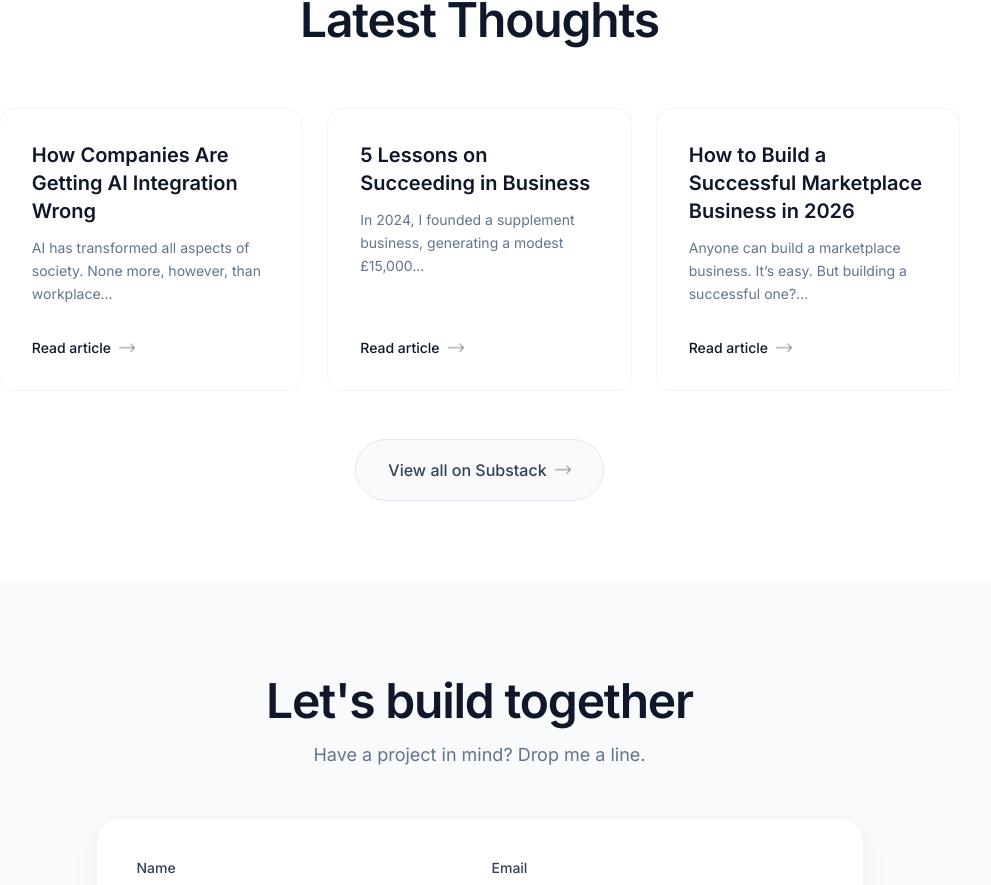
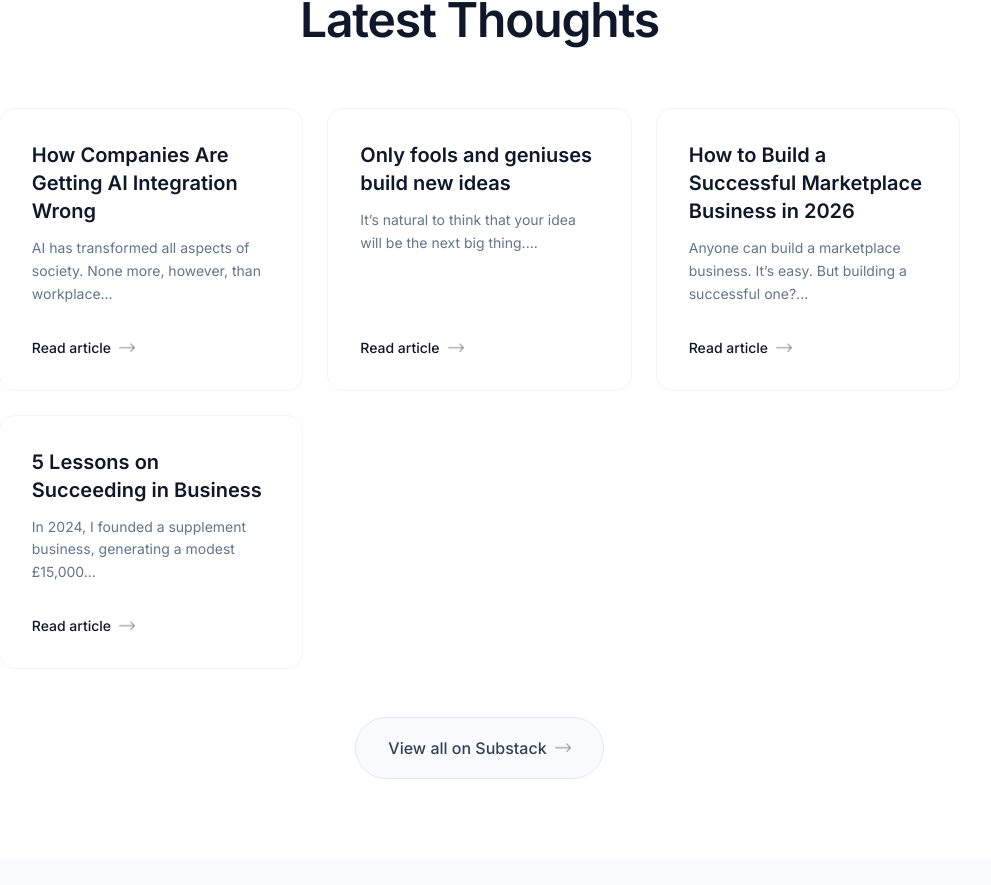
Before and after one commit to jmkenyon/joshmkenyon, a Next.js app: page / in a window 1280 px wide. Shown: the part 2631-3516 px from the top of the page, without its empty margins (153-1144 px from the left). Built offline with nearby package versions, Linux system fonts and the light colour scheme.

Commit message:
update substack link

```diff
--- a/app/components/Blogs.jsx
+++ b/app/components/Blogs.jsx
@@ -56,7 +56,7 @@ const Blogs = ({ isDarkMode }) => {
 
         <div className="flex justify-center mt-12">
           <a
-            href="https://joshmkenyon.substack.com/"
+            href="https://joshmkenyon.com/"
             className="inline-flex items-center gap-2 px-8 py-3.5 rounded-full bg-slate-50 text-slate-700 font-medium hover:bg-slate-100 transition-colors border border-slate-200 dark:bg-zinc-900 dark:border-zinc-800 dark:text-slate-300 dark:hover:bg-zinc-800"
           >
             View all on Substack
--- a/public/assets/assets.js
+++ b/public/assets/assets.js
@@ -173,16 +173,22 @@ export const blogData = [
     link: "https://www.joshmkenyon.com/p/how-companies-are-getting-ai-integration",
   },
   {
-    title: "5 Lessons on Succeeding in Business",
+    title: "Only fools and geniuses build new ideas",
     description:
-      "In 2024, I founded a supplement business, generating a modest £15,000...",
-    link: "https://www.joshmkenyon.com/p/5-lessons-on-succeeding-in-business",
+      "It’s natural to think that your idea will be the next big thing.... ",
+    link: "https://www.joshmkenyon.com/p/only-fools-and-geniuses-build-new",
   },
   {
     title: "How to Build a Successful Marketplace Business in 2026",
     description:
       "Anyone can build a marketplace business. It’s easy. But building a successful one?...",
     link: "https://www.joshmkenyon.com/p/how-to-build-a-successful-marketplace",
+  },
+  {
+    title: "5 Lessons on Succeeding in Business",
+    description:
+      "In 2024, I founded a supplement business, generating a modest £15,000...",
+    link: "https://www.joshmkenyon.com/p/5-lessons-on-succeeding-in-business",
   },
 ];
 
```
